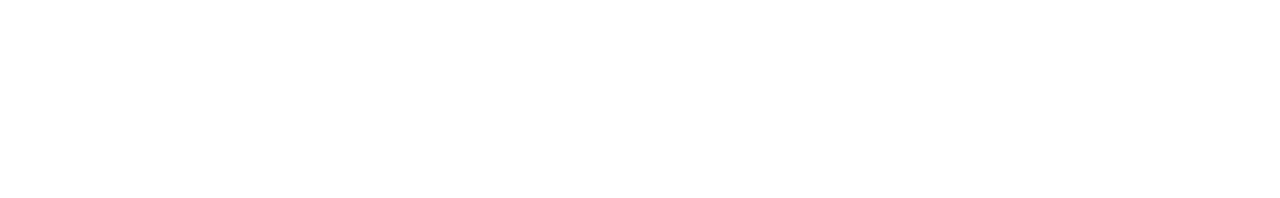
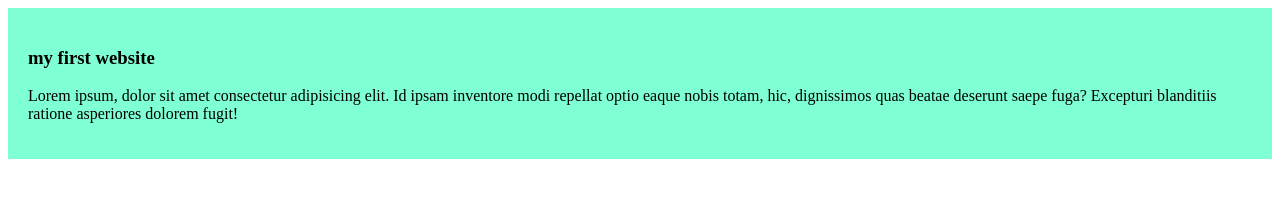
Before and after one commit to SRBappy61/practice-simple-website, a plain HTML site: page index3.html in a window 1280 px wide. Drawn offline with Linux system fonts and the light colour scheme.

Commit message:
added the first blog

```diff
--- a/index3.html
+++ b/index3.html
@@ -3,9 +3,13 @@
 <head>
     <meta charset="UTF-8">
     <meta name="viewport" content="width=device-width, initial-scale=1.0">
+    <link rel="stylesheet" href="styles/blog.css">
     <title>practice-simple-website</title>
 </head>
 <body>
-
+    <div>
+        <h3>my first website</h3>
+        <p>Lorem ipsum, dolor sit amet consectetur adipisicing elit. Id ipsam inventore modi repellat optio eaque nobis totam, hic, dignissimos quas beatae deserunt saepe fuga? Excepturi blanditiis ratione asperiores dolorem fugit!</p>
+    </div>
 </body>
 </html>
--- /dev/null
+++ b/styles/blog.css
@@ -0,0 +1,4 @@
+div{
+    background-color: aquamarine;
+    padding: 20px;
+}
```
